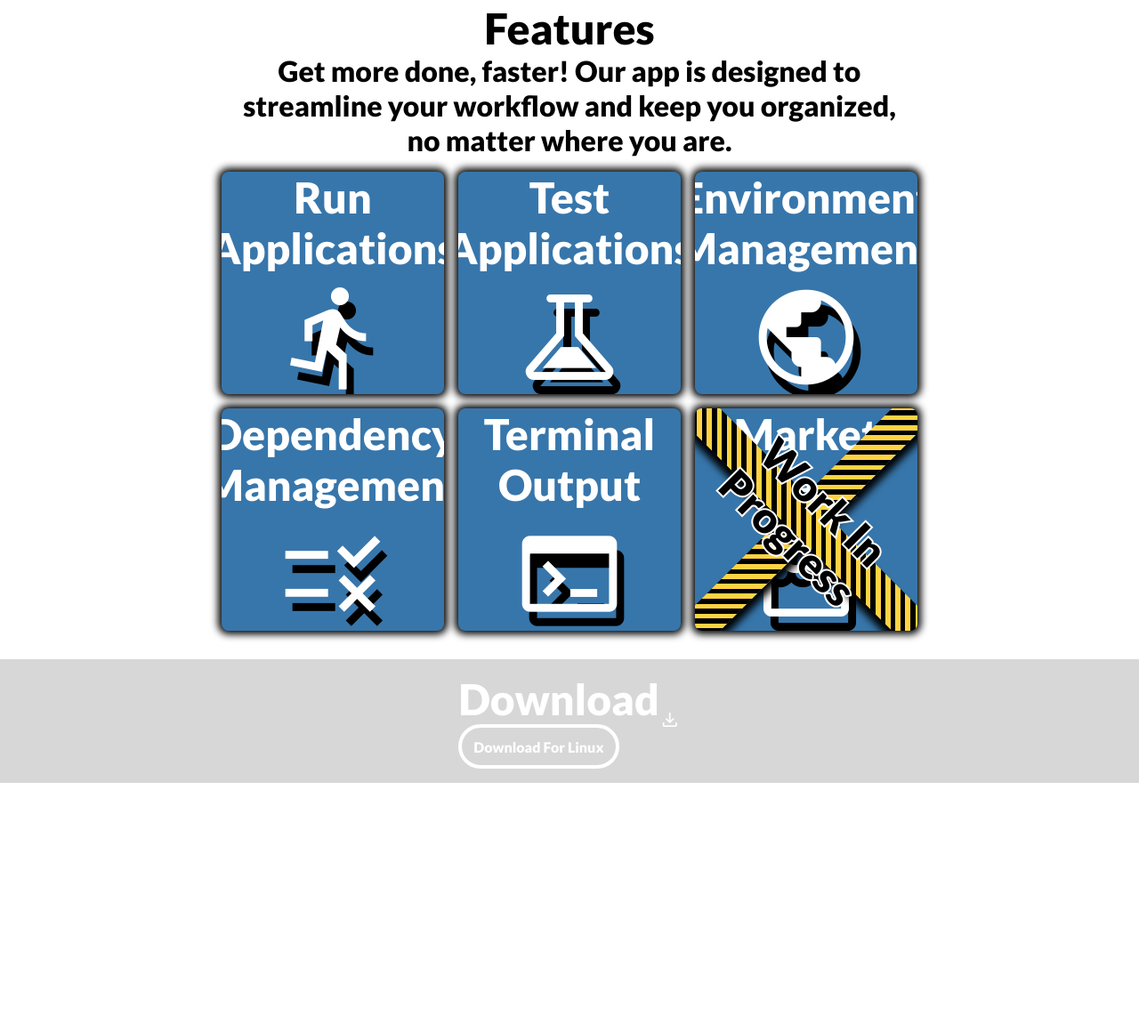
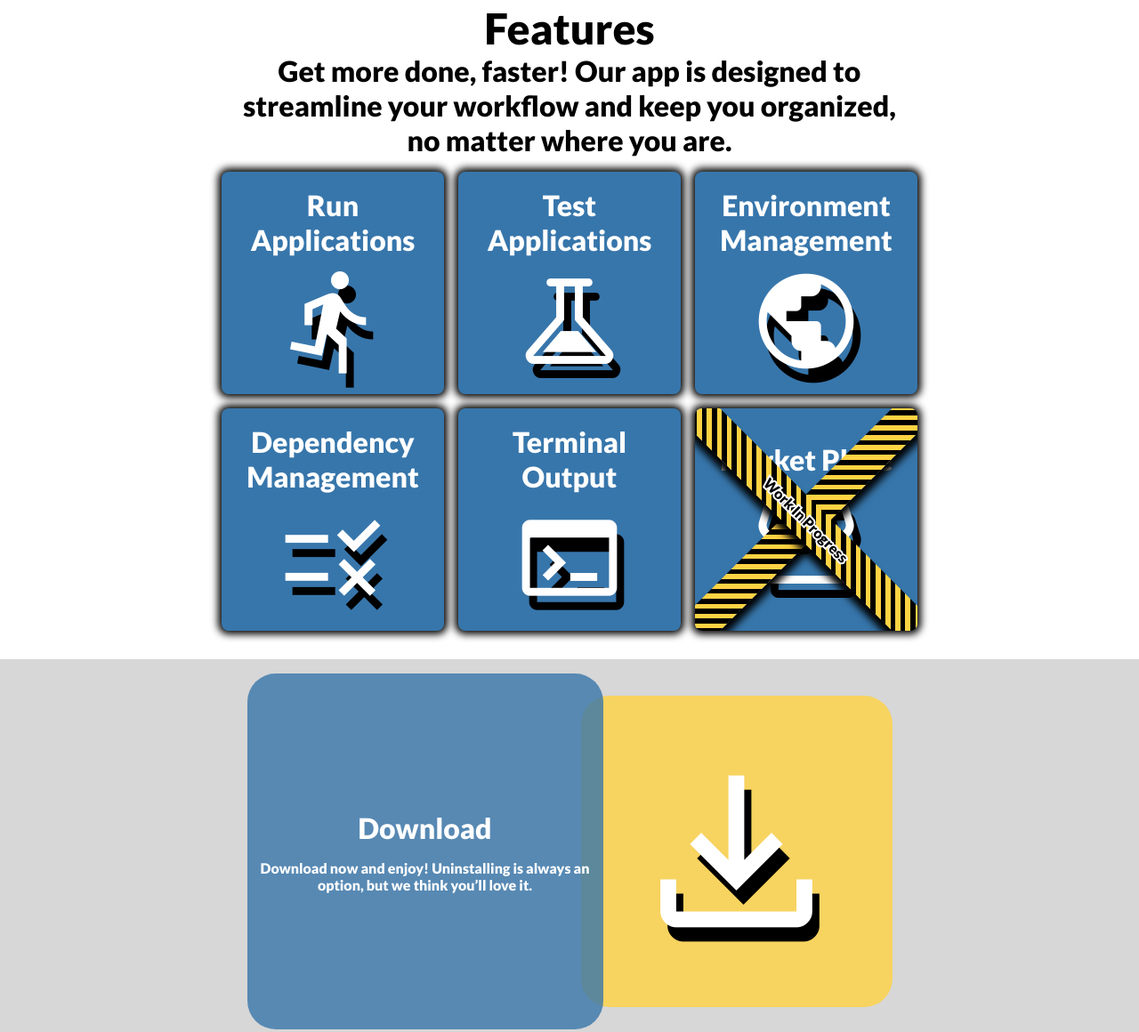
Before and after one commit to DomHough/PythonProjectRunnerMarketingWebsite, a website: page index.html in a window 1280 px wide. Shown: the part 813-1973 px from the top of the page at 89% size. Before the commit the page ends 1693 px from the top, so only its background shows below. Drawn offline with nearby package versions, Linux system fonts and the light colour scheme.

Commit message:
updated feature section text to h2, and updated download section structure

```diff
--- a/index.html
+++ b/index.html
@@ -70,32 +70,32 @@
         </div>
         <div class="grid-container">
           <div class="box">
-            <h1>Run Applications</h1>
+            <h2>Run Applications</h2>
             <!-- <img src="https://picsum.photos/400/400"> -->
             <span class="material-symbols-outlined">directions_run</span>
           </div>
           <div class="box">
-            <h1>Test Applications</h1>
+            <h2>Test Applications</h2>
             <span class="material-symbols-outlined">experiment</span>
           </div>
           <div class="box">
-            <h1>Environment Management</h1>
+            <h2>Environment Management</h2>
             <span class="material-symbols-outlined">public</span>
           </div>
           <div class="box">
-            <h1>Dependency Management</h1>
+            <h2>Dependency Management</h2>
             <span class="material-symbols-outlined">rule</span>
           </div>
           <div class="box">
-            <h1>Terminal Output</h1>
+            <h2>Terminal Output</h2>
             <span class="material-symbols-outlined">terminal</span>
           </div>
           <div class="box">
-            <h1>Market Place</h1>
+            <h2>Market Place</h2>
             <span class="material-symbols-outlined">storefront</span>
             <div class="work-in-progress-stripe stripe-1"></div>
             <div class="work-in-progress-stripe stripe-2"></div>
-            <h1 class="work-in-progress-text">Work In Progress</h1>
+            <h3 class="work-in-progress-text">Work In Progress</h3>
           </div>
         </div>
       </section>
@@ -104,32 +104,12 @@
 
 
       <section id="download">
-        <div class="left-side">
-          <div id="download-link-container" class="left-side-content">
-            <h1>Download</h1>
-            <div class="download-links">
-              <button>Download For Windows</button>
-              <select onchange="selected_os(this)">
-                <option value="1">x86</option>
-                <option value="2" selected hidden>x64</option>
-              </select>
-            </div>
-            <div class="download-links">
-              <button>Download For Mac</button>
-              <select onchange="selected_os(this)">
-                <option value="1">Intel</option>
-                <option value="2" selected hidden>Arm</option>
-              </select>
-            </div>
-            <div class="download-links">
-              <button>Download For Linux</button>
-            </div>
-          </div>
+        <div class="download-links-container">
+          <h2>Download</h2>
+          <h3>Download now and enjoy! Uninstalling is always an option, but we think you’ll love it.</h3>
         </div>
-        <div class="right-side">
-          <div class="right-side-content">
-            <span class="material-symbols-outlined">download</span>
-          </div>
+        <div class="download-icon-container">
+          <span class="material-symbols-outlined">download</span>
         </div>
       </section>
     </main>
```
